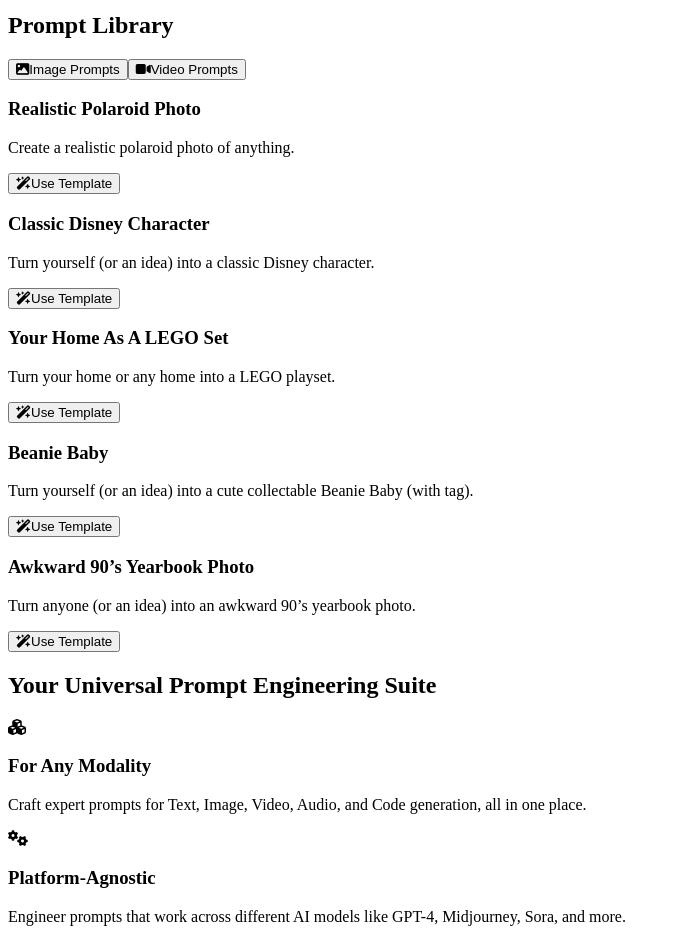
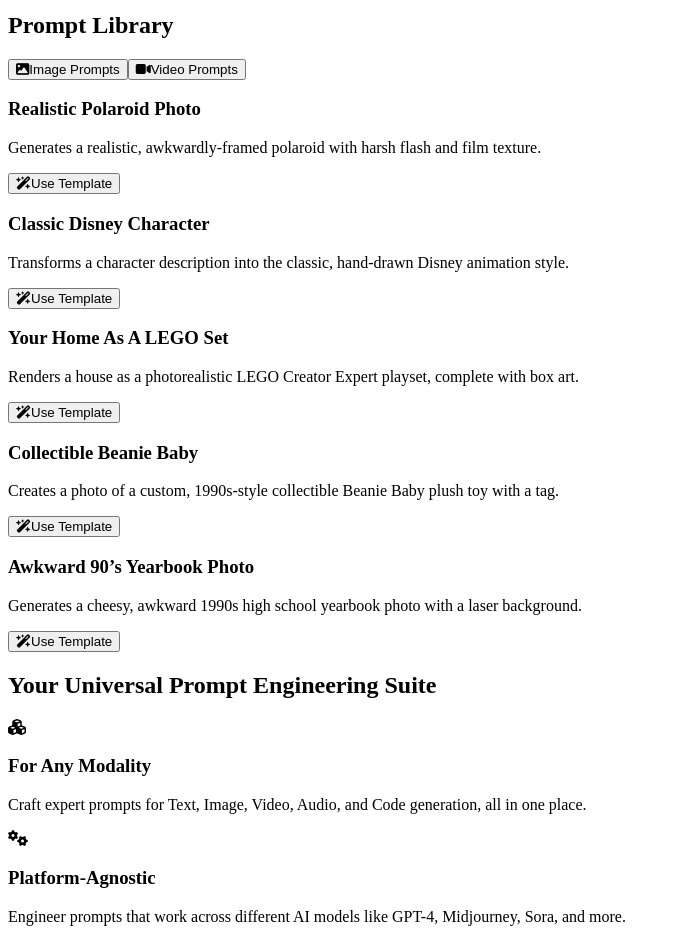
Before and after one commit to ja154/jenga-prompts-0.1-, a React (Vite) app: page / in a window 1280 px wide. Shown: the part 1700-2636 px from the top of the page, without its empty margins (0-680 px from the left). Built offline with nearby package versions, Linux system fonts and the light colour scheme; no server answers.

Commit message:
Update templates.ts

```diff
--- a/templates.ts
+++ b/templates.ts
@@ -1,61 +1,99 @@
-import { PromptMode } from './types';
+import { PromptMode, ImageStyle, Lighting, Framing, CameraAngle, ContentTone, PointOfView, CameraResolution, AspectRatio } from './types';
 
 export interface PromptTemplate {
   title: string;
   description: string;
-  prompt: string;
+  prompt: string; // Now a core idea, not a full prompt
   mode: PromptMode;
+  // Optional modifiers to pre-configure the UI
+  imageStyle?: ImageStyle;
+  lighting?: Lighting;
+  framing?: Framing;
+  cameraAngle?: CameraAngle;
+  contentTone?: ContentTone;
+  pov?: PointOfView;
+  resolution?: CameraResolution;
+  aspectRatio?: AspectRatio;
 }
 
 export const templates: PromptTemplate[] = [
   // Image Templates
   {
     title: 'Realistic Polaroid Photo',
-    description: 'Create a realistic polaroid photo of anything.',
-    prompt: 'Create a full, realistic Polaroid photograph of [prompt_input placeholder="a subject, e.g., a cat sleeping on a bookshelf"]. If a reference photo is provided, use it for the subject. The final image must show the full polaroid, centered in the frame. The photo itself should look like a careless, unintentional snapshot with awkward, off-kilter framing and a mediocre composition. Include motion blur and harsh overexposure from an on-camera flash. Lighting should be uneven, with blown-out highlights and deep shadows. The image should feel aggressively amateur, as if taken by accident. Apply visible Polaroid film texture, soft film grain, and a subtle vintage tint. Show the classic white Polaroid border completely, including the wider bottom strip. On the bottom strip, add scribbled handwriting in pen that says: "[prompt_input placeholder="text for the bottom, e.g., Summer \'98"]". The handwriting should appear messy and rushed. Add faint smudges, slight bends, or dirt marks on the white frame to enhance realism. Do not crop the Polaroid—the full photo and its border must be visible.',
+    description: 'Generates a realistic, awkwardly-framed polaroid with harsh flash and film texture.',
+    prompt: 'a cat sleeping on a bookshelf',
     mode: PromptMode.Image,
+    imageStyle: ImageStyle.Polaroid,
+    lighting: Lighting.HarshDirectFlash,
+    framing: Framing.Cropped,
+    cameraAngle: CameraAngle.DutchAngle,
   },
   {
     title: 'Classic Disney Character',
-    description: 'Turn yourself (or an idea) into a classic Disney character.',
-    prompt: 'Create a character drawn in the Disney Classic animation style of the mid-20th century, based on [prompt_input placeholder="a description of the character"]. If a photo is uploaded, use it for the likeness. The final image should feel like a frame from an original hand-inked and painted cel animation. Style and visual elements: Face and expression: Large, soft eyes with dark pupils, gentle white highlights, and slight gloss to evoke emotion. Eyebrows are thin, arched, and expressive. Expression should be tender, curious, or slightly concerned—typical of classic Disney charm. Lines: Clean black ink outlines that vary in thickness (thicker on the outside edges, thinner on inner details), mimicking traditional cel animation inking. Color palette: Warm, naturalistic colors with subtle tonal variations. Use hand-painted-style gradients on the character to create gentle depth—no harsh shadows. Background: Painted-style background with watercolor texture or a pastel sky and ground surface. Overall tone: Wholesome, emotional, vintage Disney.',
+    description: 'Transforms a character description into the classic, hand-drawn Disney animation style.',
+    prompt: 'a friendly librarian with glasses',
     mode: PromptMode.Image,
+    imageStyle: ImageStyle.ClassicAnimation,
+    contentTone: ContentTone.Whimsical,
+    framing: Framing.MediumShot,
+    lighting: Lighting.SoftStudio,
   },
   {
     title: 'Your Home As A LEGO Set',
-    description: 'Turn your home or any home into a LEGO playset.',
-    prompt: 'Create an ultra-realistic LEGO play set product image of a house, based on [prompt_input placeholder="a description of the house"]. If a photo is uploaded, use it as the reference. The final image should perfectly mimic the look of official LEGO Creator Expert or LEGO Ideas box photography. The scene should feature two distinct elements: In the background, a realistic cardboard LEGO box standing upright, displaying a rendered image of the completed LEGO house. In the foreground, the completed real-world LEGO version of the house built from bricks. The LEGO box must include: The official LEGO logo, an age rating like “16+”, a fictional set number, and a large set name: "[prompt_input placeholder="name your LEGO set"]". Build the house with accurate proportions and key architectural features from the description or photo. Add the following LEGO minifigures in the foreground set: [prompt_input placeholder="list family members"]. Lighting should be soft and clean, matching official LEGO photography.',
+    description: 'Renders a house as a photorealistic LEGO Creator Expert playset, complete with box art.',
+    prompt: 'a cozy, two-story suburban house with a large front porch',
     mode: PromptMode.Image,
+    imageStyle: ImageStyle.Hyperrealistic,
+    lighting: Lighting.SoftStudio,
+    framing: Framing.EstablishingShot,
   },
   {
-    title: 'Beanie Baby',
-    description: 'Turn yourself (or an idea) into a cute collectable Beanie Baby (with tag).',
-    prompt: 'Create a Beanie Baby-style stuffed toy modeled after [prompt_input placeholder="a description of a person or animal"]. If a reference image is attached, base the toy on that subject instead. The plush should have the same general style, material, and proportions as a classic Beanie Baby. Use the subject’s hairstyle, skin tone, and unique features (like glasses) as inspiration for the plush toy’s design. The toy should be wearing [prompt_input placeholder="a gray hoodie or other clothing"]. The texture should be soft, velvety, and stuffed. The eyes should be simple black beads. The background should be plain white. Include a red heart-shaped Ty tag on the toy\'s ear to match the iconic style. Make the overall look cute, simple, and collectible, just like a 1990s Beanie Baby.',
+    title: 'Collectible Beanie Baby',
+    description: 'Creates a photo of a custom, 1990s-style collectible Beanie Baby plush toy with a tag.',
+    prompt: 'a cute golden retriever puppy',
     mode: PromptMode.Image,
+    imageStyle: ImageStyle.Hyperrealistic,
+    lighting: Lighting.SoftStudio,
+    framing: Framing.TightShot,
+    contentTone: ContentTone.Whimsical,
   },
   {
     title: 'Awkward 90’s Yearbook Photo',
-    description: 'Turn anyone (or an idea) into an awkward 90’s yearbook photo.',
-    prompt: 'Create a fake high school yearbook portrait from the late 1990s of [prompt_input placeholder="a description of a person"]. If a photo is uploaded, transform that person instead. The final image should show a younger version of the subject—approximately 15 to 17 years old. If using an uploaded photo, the face must still clearly match the person\'s identity, but be realistically aged down. Pose the younger version of the subject awkwardly, with a forced closed-mouth grin. Add an iconic laser background with neon blue and pink diagonal streaks, paired with soft, flat school portrait lighting and a slight red-eye effect. Outfit the teen version in 90s school photo fashion. Add visible metal braces across the teeth. Overlay the image with a bold name caption in all caps "[prompt_input placeholder="person\'s name"]" and a cheesy or embarrassing quote like: "[prompt_input placeholder="yearbook quote"]".',
+    description: 'Generates a cheesy, awkward 1990s high school yearbook photo with a laser background.',
+    prompt: 'a teenager with braces and a mullet',
     mode: PromptMode.Image,
+    imageStyle: ImageStyle._35mmFilm,
+    lighting: Lighting.HarshDirectFlash,
+    framing: Framing.TightShot,
+    cameraAngle: CameraAngle.Frontal,
+    contentTone: ContentTone.Humorous,
   },
   // Video Templates
   {
     title: 'Cinematic Drone Shot',
     description: 'A sweeping, epic drone shot revealing a dramatic landscape.',
-    prompt: 'A breathtaking, ultra-wide drone shot, slowly pushing forward over a mist-covered mountain range at sunrise. The golden light catches the peaks, revealing ancient, moss-covered ruins. The mood is adventurous and awe-inspiring, with a sense of discovery. The video quality is hyper-detailed 8K, capturing every leaf and rock texture.',
+    prompt: 'mist-covered mountain range at sunrise with ancient ruins',
     mode: PromptMode.Video,
+    pov: PointOfView.Aerial,
+    resolution: CameraResolution.EightK,
+    contentTone: ContentTone.Adventurous,
   },
   {
     title: 'Tense Action Scene',
     description: 'A short, fast-paced action sequence with a suspenseful tone.',
-    prompt: 'A frantic, shaky-cam first-person POV shot. The character is running through a dimly lit, narrow alleyway at night. Rain is pouring down, reflecting the flashing neon signs from the main street. The sound of heavy footsteps echoes close behind. The scene is full of tension and suspense, ending abruptly as the character glances over their shoulder.',
+    prompt: 'running through a narrow, rain-soaked alley at night',
     mode: PromptMode.Video,
+    pov: PointOfView.FirstPerson,
+    contentTone: ContentTone.Tension,
+    resolution: CameraResolution.HD,
   },
   {
     title: 'Whimsical Character Intro',
     description: 'A charming introduction to a magical, whimsical character.',
-    prompt: 'A static, dolly zoom shot of a tiny, glowing fairy asleep inside a dew-covered flower. The camera slowly pushes in as the flower petals gently unfold, waking the fairy. She yawns, stretches her sparkling wings, and dusts magical pollen into the air. The atmosphere is whimsical and magical, with a soft, dreamy focus and pastel colors.',
+    prompt: 'a tiny, glowing fairy asleep inside a flower that is slowly blooming',
     mode: PromptMode.Video,
+    pov: PointOfView.Dolly,
+    contentTone: ContentTone.Whimsical,
+    resolution: CameraResolution.FourK,
   },
 ];
```
